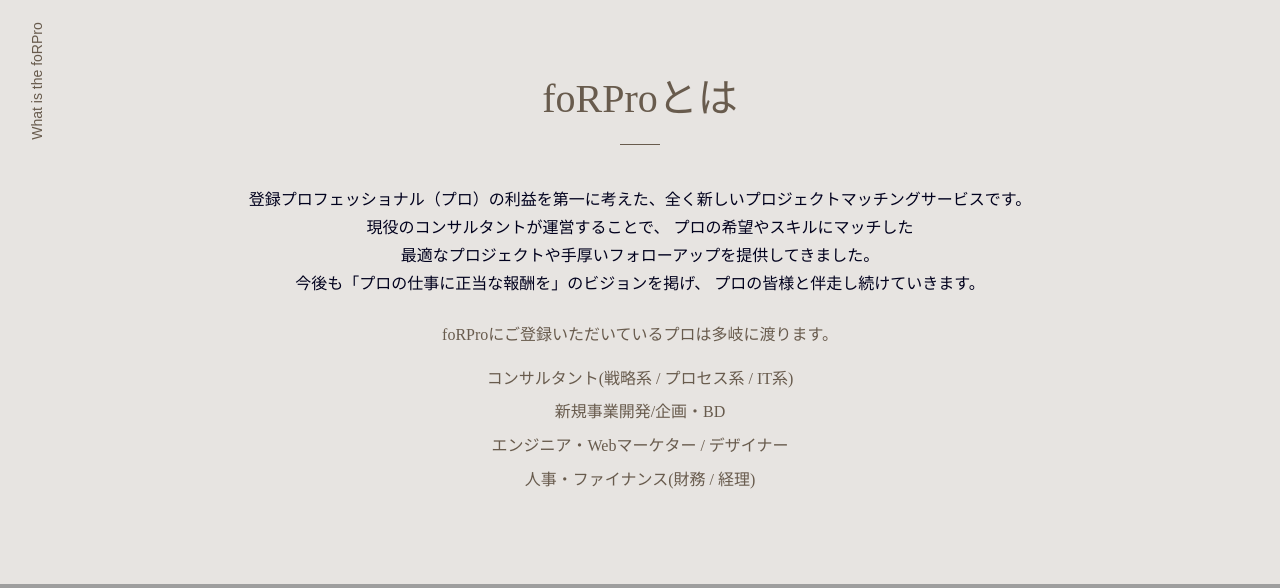
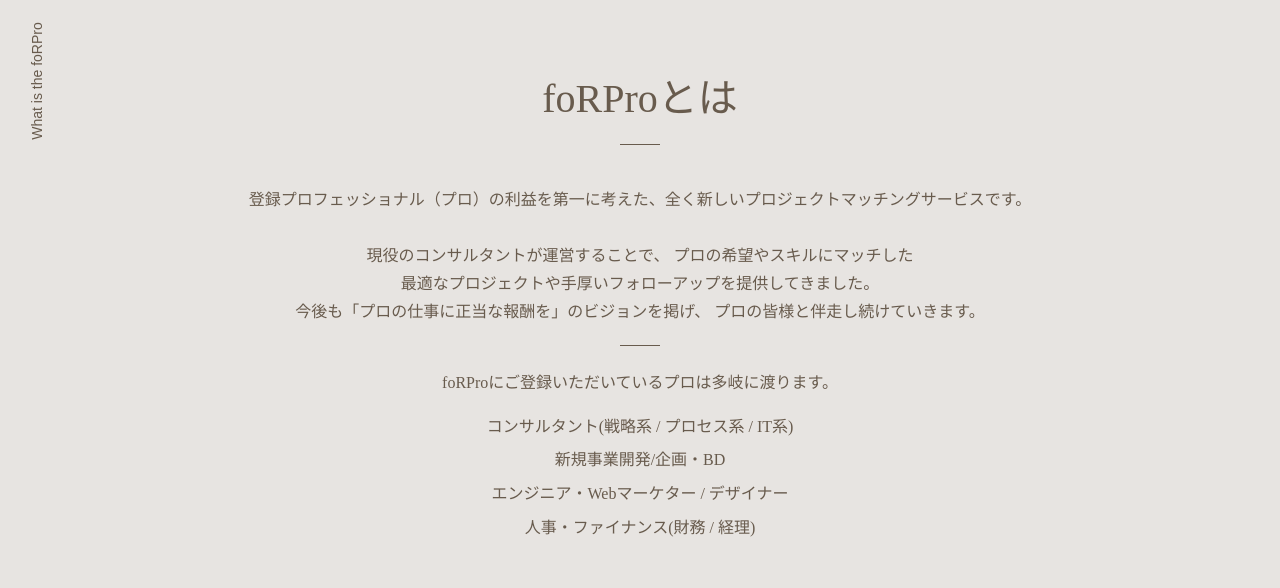
Before and after one commit to shidara/foRPro, a PHP site: page / in a window 1280 px wide. Shown: the part 804-1392 px from the top of the page. Run offline with PHP 8.4, Linux system fonts and the light colour scheme; grey boxes are pictures that could not be loaded.

Commit message:
④の対応

```diff
--- a/css/style.css
+++ b/css/style.css
@@ -172,13 +172,28 @@
   width: 340px;
   font-size: 12px;
   line-height: 1.7;
-  color: #00011d;
+  color: #685b4d;
 }
 #section2 .section2__summary .section2__summary--pcText {
   display: none;
+  position: relative;
   width: 810px;
+  padding-bottom: 20px;
   font-size: 16px;
   line-height: 1.75;
+  color: #685b4d;
+}
+
+#section2 .section2__summary .section2__summary--pcText::after {
+  content: "";
+  position: absolute;
+  bottom: 0;
+  left: 50%;
+  height: 1px;
+  width: 40px;
+  transform: translateX(-50%);
+  background-color: #685b4d;
+  transition: width 400ms cubic-bezier(0.4, 0, 0.2, 1) 1300ms;
 }
 
 /* section3 */
--- a/index.html
+++ b/index.html
@@ -181,7 +181,7 @@
       <h2 class="title"><span class="title__text">foRProとは</span></h2>
       <div class="section2__summary">
         <p class="section2__summary--spText">
-          登録プロフェッショナル（プロ）の利益を第一に考えた、<br />全く新しいプロジェクトマッチングサービスです。<br />
+          登録プロフェッショナル（プロ）の利益を第一に考えた、<br />全く新しいプロジェクトマッチングサービスです。<br /><br />
           現役のコンサルタントが運営することで、<br />
           プロの希望やスキルにマッチした<br />
           最適なプロジェクトや手厚いフォローアップを<br />提供してきました。<br />
@@ -189,7 +189,7 @@
           プロの皆様と伴走し続けていきます。
         </p>
         <p class="section2__summary--pcText">
-          登録プロフェッショナル（プロ）の利益を第一に考えた、全く新しいプロジェクトマッチングサービスです。<br />
+          登録プロフェッショナル（プロ）の利益を第一に考えた、全く新しいプロジェクトマッチングサービスです。<br /><br />
           現役のコンサルタントが運営することで、
           プロの希望やスキルにマッチした<br />最適なプロジェクトや手厚いフォローアップを提供してきました。<br />
           今後も「プロの仕事に正当な報酬を」のビジョンを掲げ、
```
